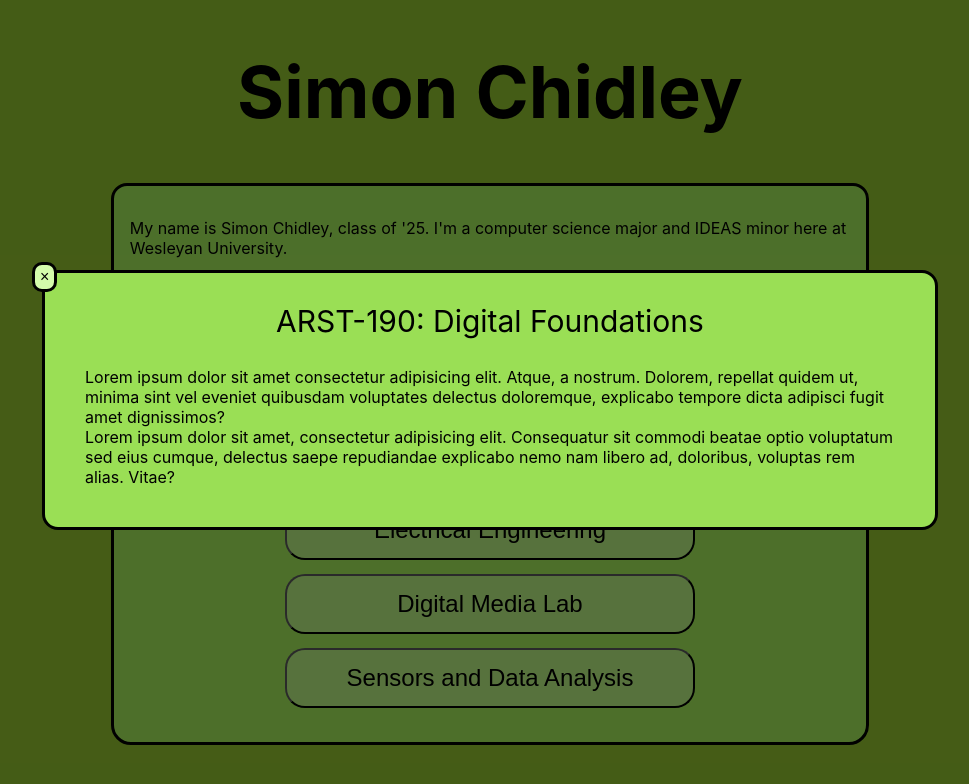
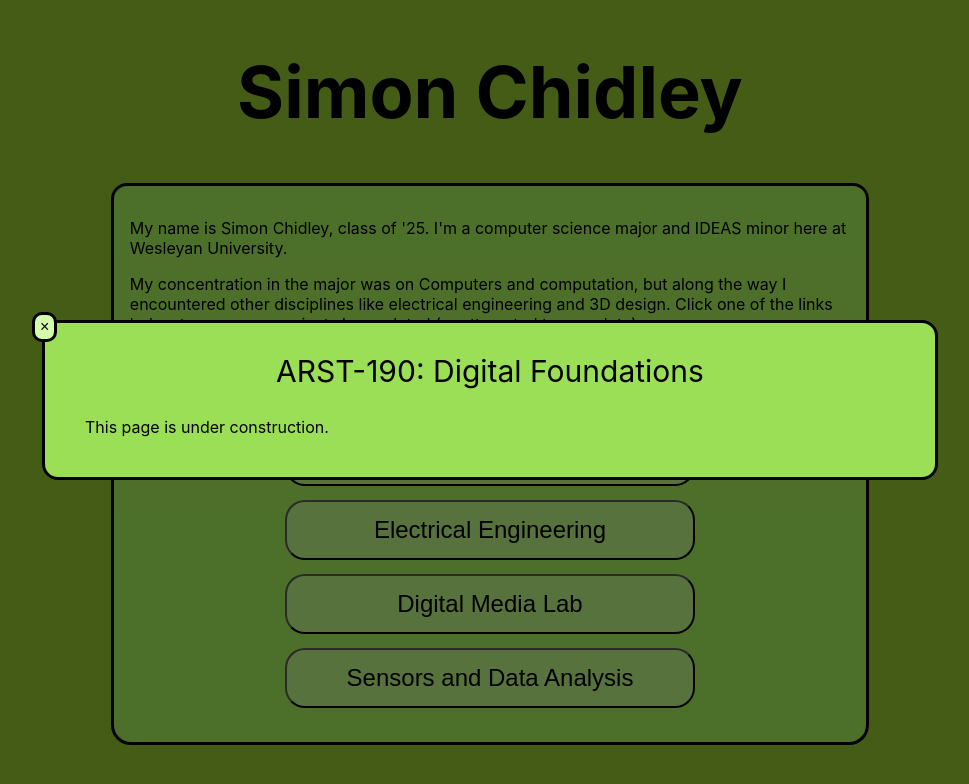
Before and after one commit to SimChid/ideas-portfolio, a React (Create React App) app: page / in a window 1280 px wide. Both pictures are taken after a click on the button "Digital Foundations". Shown: the top 784 px of the page, without its empty margins (150-1119 px from the left). Built offline with nearby package versions, Linux system fonts and the light colour scheme.

Commit message:
little tweaks

```diff
--- a/src/views/df.js
+++ b/src/views/df.js
@@ -8,13 +8,7 @@
             </button>
             <div className="header">ARST-190: Digital Foundations</div>
             <div className="content">
-                Lorem ipsum dolor sit amet consectetur adipisicing elit. Atque, a nostrum.
-                Dolorem, repellat quidem ut, minima sint vel eveniet quibusdam voluptates
-                delectus doloremque, explicabo tempore dicta adipisci fugit amet dignissimos?
-                <br />
-                Lorem ipsum dolor sit amet, consectetur adipisicing elit. Consequatur sit
-                commodi beatae optio voluptatum sed eius cumque, delectus saepe repudiandae
-                explicabo nemo nam libero ad, doloribus, voluptas rem alias. Vitae?
+                This page is under construction.
             </div>
         </div>
     );
--- a/src/views/dml.js
+++ b/src/views/dml.js
@@ -8,13 +8,7 @@
             </button>
             <div className="header">IDEA-285: Digital Media Lab</div>
             <div className="content">
-                Lorem ipsum dolor sit amet consectetur adipisicing elit. Atque, a nostrum.
-                Dolorem, repellat quidem ut, minima sint vel eveniet quibusdam voluptates
-                delectus doloremque, explicabo tempore dicta adipisci fugit amet dignissimos?
-                <br />
-                Lorem ipsum dolor sit amet, consectetur adipisicing elit. Consequatur sit
-                commodi beatae optio voluptatum sed eius cumque, delectus saepe repudiandae
-                explicabo nemo nam libero ad, doloribus, voluptas rem alias. Vitae?
+                this page is under construction
             </div>
         </div>
     );
--- a/src/views/modal.css
+++ b/src/views/modal.css
@@ -16,7 +16,7 @@
     overflow-x: hidden;
 }
 
-.modal > .conetnt > .project{
+.modal > .content > .project{
     font-size: 24px;
     margin-bottom: 18px;
 }
--- a/src/views/sda.js
+++ b/src/views/sda.js
@@ -8,13 +8,7 @@
             </button>
             <div className="header">IDEA-215: Sensors, Measurement, and Data Analysis</div>
             <div className="content">
-                Lorem ipsum dolor sit amet consectetur adipisicing elit. Atque, a nostrum.
-                Dolorem, repellat quidem ut, minima sint vel eveniet quibusdam voluptates
-                delectus doloremque, explicabo tempore dicta adipisci fugit amet dignissimos?
-                <br />
-                Lorem ipsum dolor sit amet, consectetur adipisicing elit. Consequatur sit
-                commodi beatae optio voluptatum sed eius cumque, delectus saepe repudiandae
-                explicabo nemo nam libero ad, doloribus, voluptas rem alias. Vitae?
+                This page is under construction
             </div>
         </div>
     );
```
